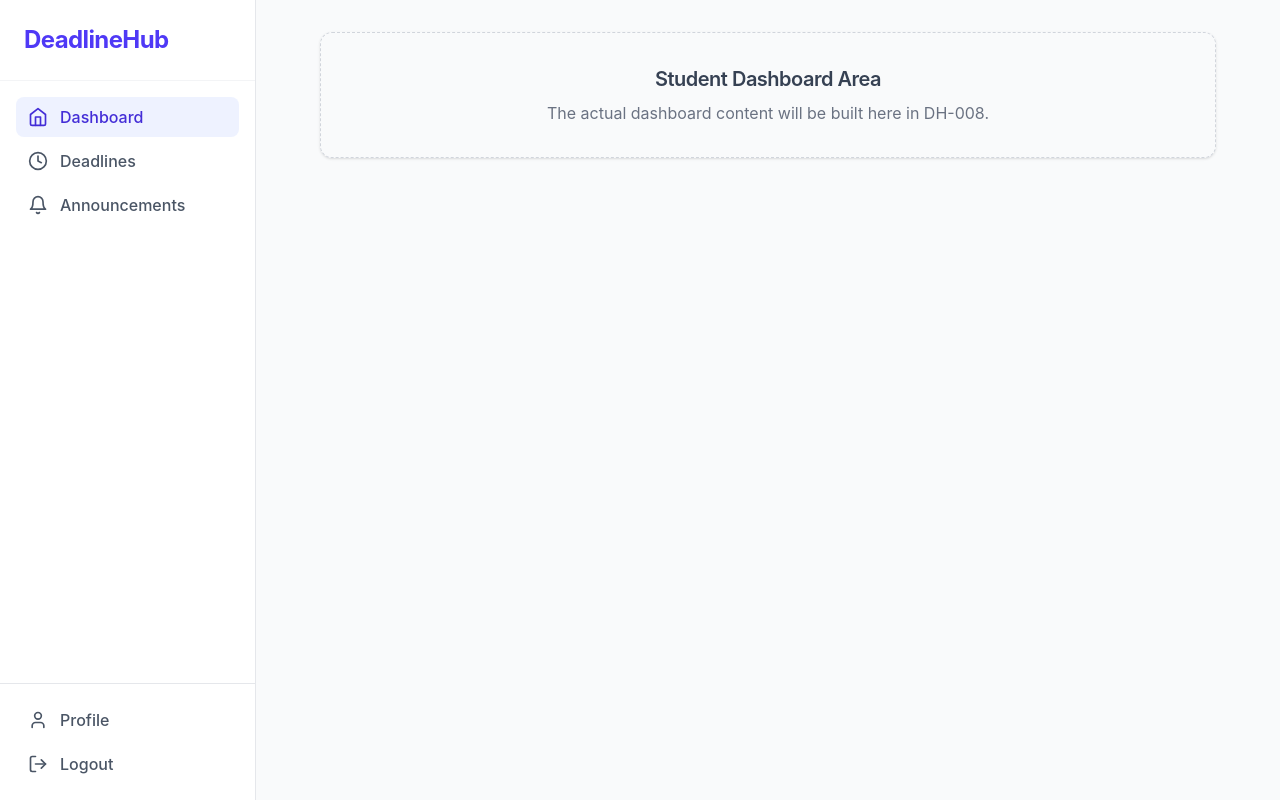
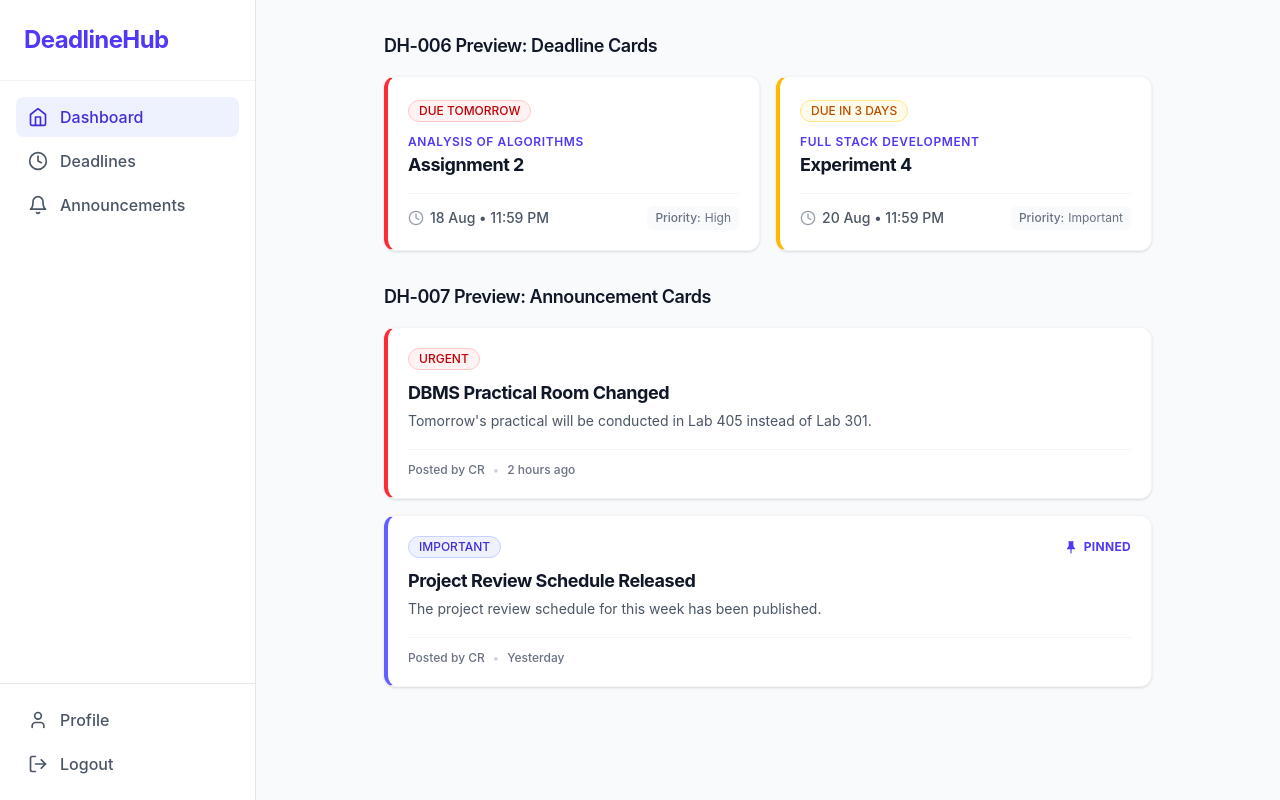
Before and after one commit to Neelk141106/deadlinehub, a React (Vite) app: page / in a window 1280 px wide. Built offline with nearby package versions, Linux system fonts and the light colour scheme.

Commit message:
add announcement card component

```diff
--- a/src/App.jsx
+++ b/src/App.jsx
@@ -1,4 +1,7 @@
 import React from 'react';
+import { DeadlineCard } from './components/DeadlineCard';
+import { AnnouncementCard } from './components/AnnouncementCard';
+import { SectionHeader } from './components/ui/SectionHeader';
 
 function App() {
   return (
@@ -51,14 +54,56 @@ function App() {
 
       {/* Main Content Area */}
       <main className="flex-1 p-4 md:p-8 pb-24 md:pb-8 overflow-auto">
-        <div className="max-w-4xl mx-auto space-y-6">
-          <div className="card p-8 text-center border border-dashed border-gray-300 bg-gray-50/50">
-            <h2 className="text-xl font-semibold text-gray-700 mb-2">Student Dashboard Area</h2>
-            <p className="text-gray-500">The actual dashboard content will be built here in DH-008.</p>
+        <div className="max-w-3xl mx-auto space-y-8">
+
+          <div>
+            <SectionHeader title="DH-006 Preview: Deadline Cards" />
+            <div className="grid grid-cols-1 md:grid-cols-2 gap-4">
+              <DeadlineCard
+                urgency="DUE TOMORROW"
+                urgencyVariant="urgent"
+                subject="Analysis of Algorithms"
+                title="Assignment 2"
+                dateTime="18 Aug • 11:59 PM"
+                priority="High"
+              />
+              <DeadlineCard
+                urgency="DUE IN 3 DAYS"
+                urgencyVariant="approaching"
+                subject="Full Stack Development"
+                title="Experiment 4"
+                dateTime="20 Aug • 11:59 PM"
+                priority="Important"
+              />
+            </div>
           </div>
+
+          <div>
+            <SectionHeader title="DH-007 Preview: Announcement Cards" />
+            <div className="grid grid-cols-1 gap-4">
+              <AnnouncementCard
+                priorityText="URGENT"
+                priorityVariant="urgent"
+                isPinned={false}
+                title="DBMS Practical Room Changed"
+                message="Tomorrow's practical will be conducted in Lab 405 instead of Lab 301."
+                postedBy="CR"
+                postedTime="2 hours ago"
+              />
+              <AnnouncementCard
+                priorityText="IMPORTANT"
+                priorityVariant="important"
+                isPinned={true}
+                title="Project Review Schedule Released"
+                message="The project review schedule for this week has been published."
+                postedBy="CR"
+                postedTime="Yesterday"
+              />
+            </div>
+          </div>
+
         </div>
       </main>
-
       {/* Mobile Bottom Navigation */}
       <nav className="md:hidden fixed bottom-0 left-0 right-0 bg-white border-t border-gray-200 z-10">
         <div className="flex justify-around items-center p-2">
--- /dev/null
+++ b/src/components/AnnouncementCard.jsx
@@ -0,0 +1,49 @@
+import React from 'react';
+import { Badge } from './ui/Badge';
+
+export function AnnouncementCard({
+  priorityVariant = 'normal', // 'urgent' | 'important' | 'normal'
+  priorityText,
+  isPinned = false,
+  title,
+  message,
+  postedBy,
+  postedTime
+}) {
+  const borderColors = {
+    urgent: 'border-l-red-500',
+    important: 'border-l-indigo-500',
+    normal: 'border-l-gray-300'
+  };
+
+  const badgeVariant = priorityVariant === 'urgent' ? 'urgent' : (priorityVariant === 'important' ? 'normal' : 'past');
+  const borderColorClass = borderColors[priorityVariant] || borderColors.normal;
+
+  return (
+    <div className={`card-hover p-4 sm:p-5 border-l-4 ${borderColorClass} flex flex-col gap-3 relative`}>
+      {/* 1. Priority / Category & 6. Pinned Indicator */}
+      <div className="flex items-center justify-between">
+        <Badge variant={badgeVariant}>{priorityText}</Badge>
+        {isPinned && (
+          <div className="flex items-center gap-1.5 text-xs font-bold text-primary-600" title="Pinned Announcement">
+            <svg xmlns="http://www.w3.org/2000/svg" width="14" height="14" viewBox="0 0 24 24" fill="currentColor" stroke="none"><path d="M16 9V4l1-2H7L8 4v5c0 1.12-.42 2.15-1.11 2.98l-1.63 1.96C4.69 14.62 5.11 16 6 16h5v6l1 2 1-2v-6h5c.89 0 1.31-1.38.74-2.06l-1.63-1.96C16.42 11.15 16 10.12 16 9z"/></svg>
+            <span className="tracking-wide">PINNED</span>
+          </div>
+        )}
+      </div>
+
+      {/* 2 & 3. Title and Message */}
+      <div>
+        <h3 className="text-lg font-bold text-gray-900 leading-tight mb-1.5">{title}</h3>
+        <p className="text-sm text-gray-600 leading-relaxed">{message}</p>
+      </div>
+
+      {/* 4 & 5. Posted by and time */}
+      <div className="mt-1 pt-3 border-t border-gray-100 flex items-center text-xs text-gray-500 font-medium">
+        <span>Posted by {postedBy}</span>
+        <span className="mx-2 text-gray-300">&bull;</span>
+        <span>{postedTime}</span>
+      </div>
+    </div>
+  );
+}
--- /dev/null
+++ b/src/components/DeadlineCard.jsx
@@ -0,0 +1,50 @@
+import React from 'react';
+import { Badge } from './ui/Badge';
+
+export function DeadlineCard({
+  urgency,
+  urgencyVariant = 'urgent', // 'urgent' | 'approaching' | 'normal' | 'past'
+  subject,
+  title,
+  dateTime,
+  priority
+}) {
+  const borderColors = {
+    urgent: 'border-l-red-500',
+    approaching: 'border-l-amber-400',
+    normal: 'border-l-indigo-500',
+    past: 'border-l-gray-300'
+  };
+
+  const borderColorClass = borderColors[urgencyVariant] || 'border-l-transparent';
+
+  return (
+    <div className={`card-hover p-4 sm:p-5 border-l-4 ${borderColorClass}`}>
+      <div className="flex flex-col gap-3">
+        {/* 1. Urgency */}
+        <div>
+          <Badge variant={urgencyVariant}>{urgency}</Badge>
+        </div>
+
+        {/* 2 & 3. Subject and Title */}
+        <div>
+          <p className="text-xs font-semibold text-primary-600 uppercase tracking-wider mb-1">{subject}</p>
+          <h3 className="text-lg font-bold text-gray-900 leading-tight">{title}</h3>
+        </div>
+
+        <div className="flex flex-col sm:flex-row sm:items-center justify-between gap-2 mt-1 pt-3 border-t border-gray-100">
+          {/* 4. Due date/time */}
+          <div className="flex items-center text-sm text-gray-600 font-medium">
+            <svg xmlns="http://www.w3.org/2000/svg" width="16" height="16" viewBox="0 0 24 24" fill="none" stroke="currentColor" strokeWidth="2" strokeLinecap="round" strokeLinejoin="round" className="mr-1.5 text-gray-400"><circle cx="12" cy="12" r="10"/><polyline points="12 6 12 12 16 14"/></svg>
+            {dateTime}
+          </div>
+
+          {/* 5. Priority */}
+          <div className="text-xs text-gray-500 flex items-center bg-gray-50 px-2 py-1 rounded-md w-fit">
+            <span className="font-medium mr-1">Priority:</span> {priority}
+          </div>
+        </div>
+      </div>
+    </div>
+  );
+}
```
Also changed, not shown: 2 other files (tests, documents, lock files or other folders).
